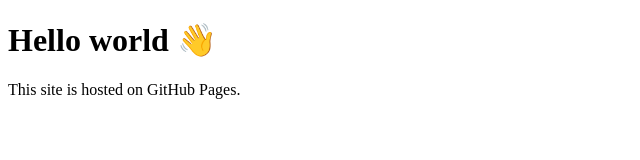
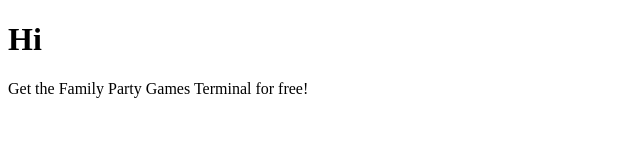
Before and after one commit to FamilyPartyGames/FamilyPartyGames.github.io, a plain HTML site: page index.html in a window 1280 px wide. Shown: the whole page, without its empty margins (0-640 px from the left). Drawn offline with Linux system fonts and the light colour scheme.

Commit message:
Update index.html

```diff
--- a/index.html
+++ b/index.html
@@ -1,10 +1,10 @@
 <!DOCTYPE html>
 <html>
 <head>
-  <title>My First Website</title>
+  <title>Family Party Games</title>
 </head>
 <body>
-  <h1>Hello world 👋</h1>
-  <p>This site is hosted on GitHub Pages.</p>
+  <h1>Hi</h1>
+  <p>Get the Family Party Games Terminal for free!</p>
 </body>
 </html>
```
